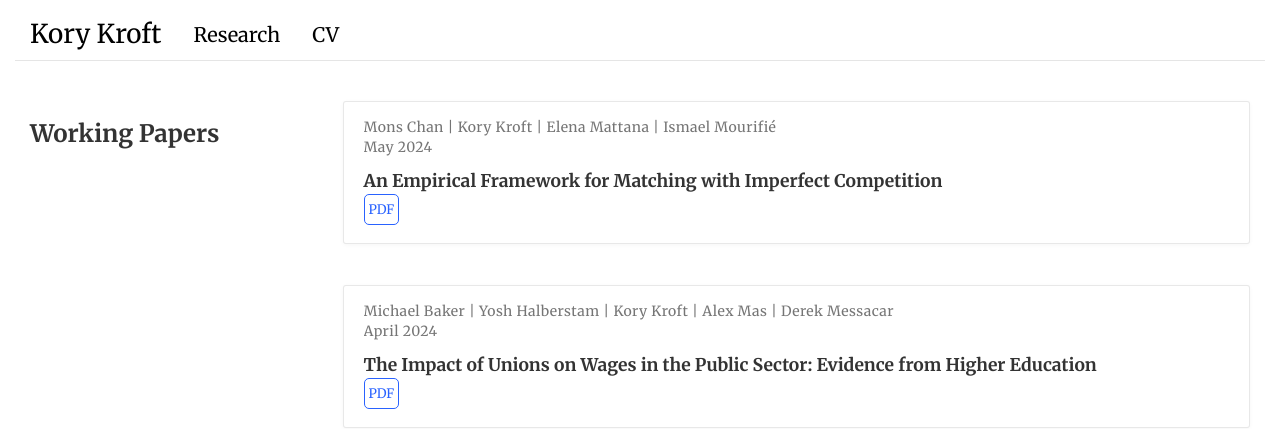
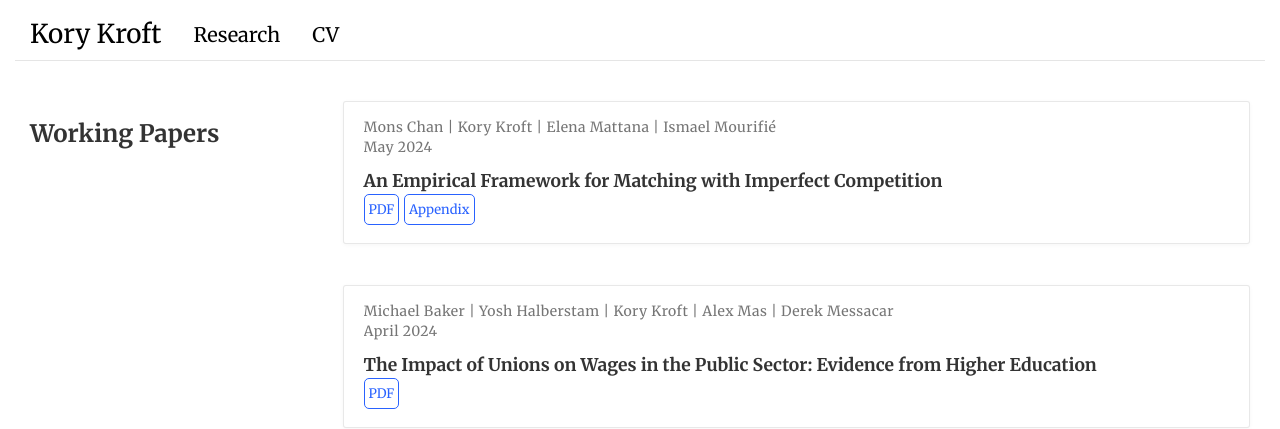
Before and after one commit to korykroft/korykroft.github.io, a Jekyll site: the page built from research/index.html, in a window 1280 px wide and 900 px high. Shown: the top 429 px of the window. Built offline with Jekyll 4.4.1, drawn with Linux system fonts in a browser that asks for light colours.

Commit message:
Update index.html

```diff
--- a/research/index.html
+++ b/research/index.html
@@ -29,6 +29,8 @@ description:
     </div>
     <div class="btn-links">
       <a class="btn btn-outline-primary my-1 mr-1 btn-sm" href="/files/CKMM2024_05_13.pdf" target="_blank" rel="noopener">PDF</a>
+      <a class="btn btn-outline-primary my-1 mr-1 btn-sm" href="/files/.pdf" target="_blank" rel="noopener">Appendix</a>
+
      </div>
    </div>
 
```
